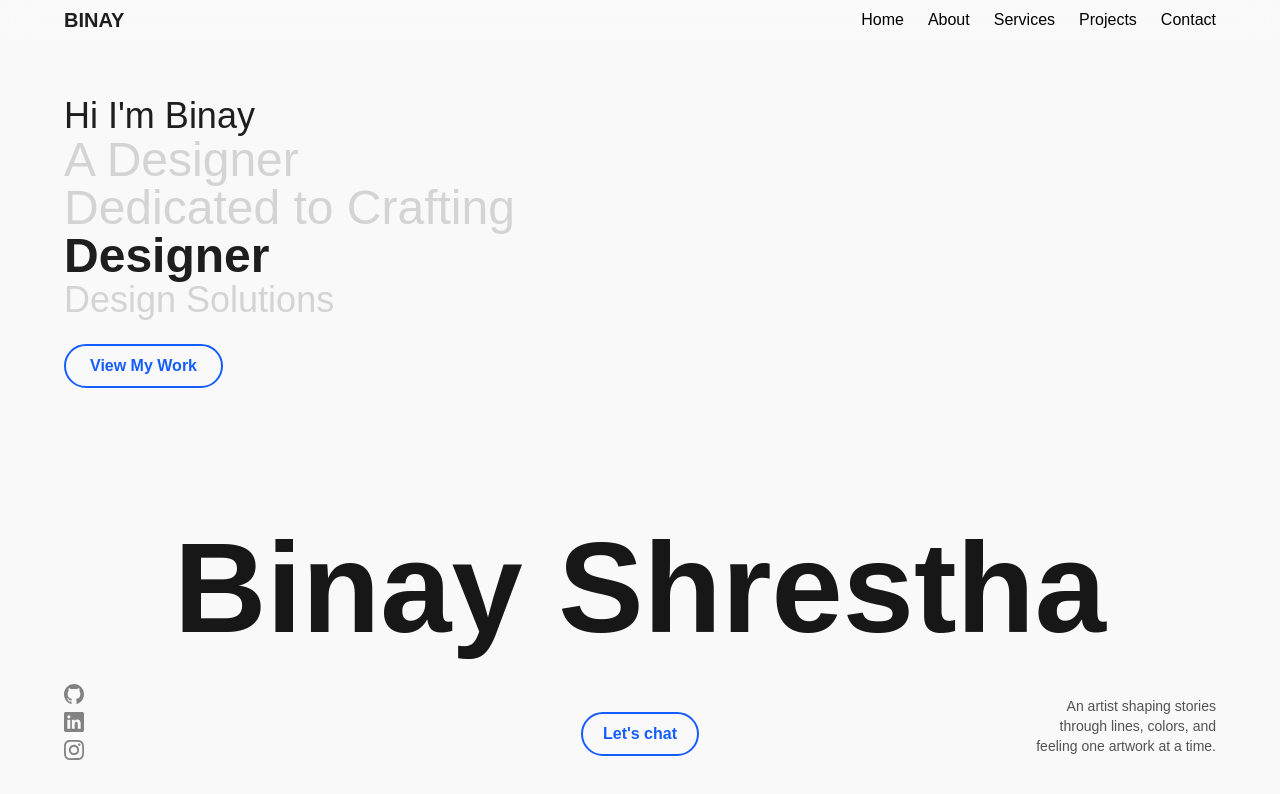
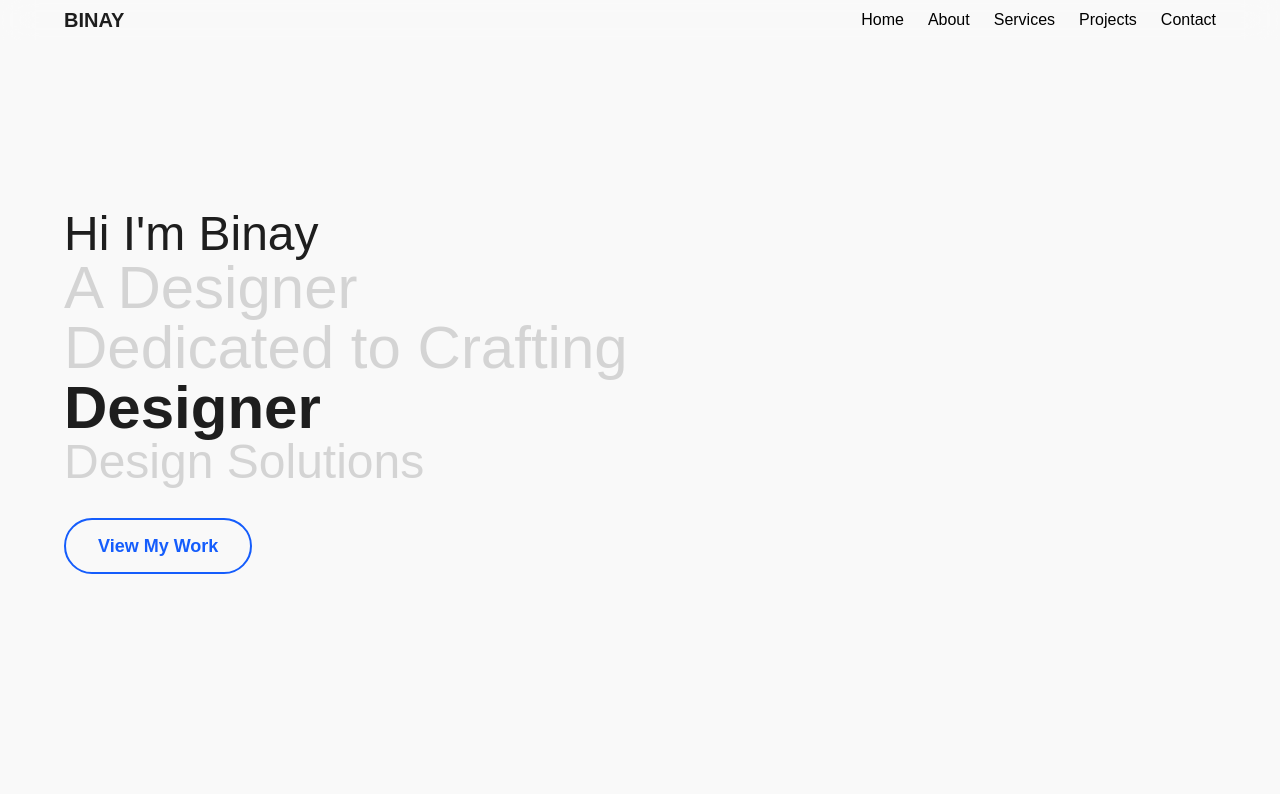
Before and after one commit to Hell086/Portfolio, a React (Vite) app: page / in a window 1280 px wide. Shown: the top 794 px of the page. Built offline with nearby package versions, Linux system fonts and the light colour scheme; a web font is replaced by a local one.

Commit message:
portfolio commited

```diff
--- a/src/components/HeroText.jsx
+++ b/src/components/HeroText.jsx
@@ -13,7 +13,7 @@ const HeroText = () => {
       {/* Desktop View */}
       <div className="hidden md:flex flex-col">
         <motion.h1
-          className="text-4xl font-medium"
+          className="text-5xl font-medium"
           variants={variants}
           initial="hidden"
           animate="visible"
@@ -24,7 +24,7 @@ const HeroText = () => {
 
         <div className="flex flex-col items-start">
           <motion.p
-            className="text-5xl font-medium text-neutral-300"
+            className="text-6xl font-medium text-neutral-300"
             variants={variants}
             initial="hidden"
             animate="visible"
@@ -41,12 +41,12 @@ const HeroText = () => {
           >
             <FlipWords
               words={words}
-              className="font-black text-secondary text-5xl"
+              className="font-black text-secondary text-6xl"
             />
           </motion.div>
 
           <motion.p
-            className="text-4xl font-medium text-neutral-300"
+            className="text-5xl font-medium text-neutral-300"
             variants={variants}
             initial="hidden"
             animate="visible"
@@ -56,7 +56,7 @@ const HeroText = () => {
           </motion.p>
 
           <motion.div
-            className="mt-6 pb-4"
+            className="mt-8 pb-4"
             variants={variants}
             initial="hidden"
             animate="visible"
@@ -67,7 +67,7 @@ const HeroText = () => {
             }}
           >
             <motion.button
-              className="relative z-30 px-6 py-2 border-2 border-blue-600 rounded-full text-blue-600 font-semibold hover:cursor-pointer hover:bg-blue-600 hover:text-white transition-all"
+              className="relative z-30 px-8 py-3 border-2 border-blue-600 rounded-full text-blue-600 text-lg font-semibold hover:cursor-pointer hover:bg-blue-600 hover:text-white transition-all"
               whileHover={{ scale: 1.03 }}
               whileTap={{ scale: 0.95 }}
               id="projects"
@@ -79,7 +79,7 @@ const HeroText = () => {
       </div>
 
       {/* Mobile View */}
-      <div className="md:hidden flex flex-col space-y-6">
+      <div className="md:hidden flex flex-col space-y-4">
         <motion.p
           className="text-4xl font-medium"
           variants={variants}
--- a/src/sections/About.jsx
+++ b/src/sections/About.jsx
@@ -4,7 +4,9 @@ import { mySocials } from "../constants";
 
 const About = () => {
   const statsRef = useRef(null);
+  const headingRef = useRef(null);
   const isInView = useInView(statsRef, { once: true });
+  const isHeadingInView = useInView(headingRef, { once: true, margin: "0px 0px -50px 0px" });
 
   // Counter animation hook
   const useCounter = (end, duration = 2000) => {
@@ -52,32 +54,33 @@ const About = () => {
       id="about"
       className="c-space py-16 sm:py-20">
       {/* Header */}
-      <div className="mb-10 relative">
-        <h1 className="text-4xl sm:text-6xl md:text-8xl lg:text-9xl font-black text-neutral-900 text-center">
+      <div className="mb-10 relative" ref={headingRef}>
+        <motion.h1
+          className="text-4xl sm:text-6xl md:text-8xl lg:text-9xl font-black text-neutral-900 text-center"
+          initial={{ opacity: 0, y: 40 }}
+          animate={isHeadingInView ? { opacity: 1, y: 0 } : { opacity: 0, y: 40 }}
+          transition={{ duration: 0.7, ease: "easeOut" }}
+        >
           Binay Shrestha
-        </h1>
+        </motion.h1>
 
         {/* CTA */}
-            <div
-            className="mt-8 relative flex flex-col items-center gap-8">
+        <div className="mt-8 relative flex flex-col items-center gap-8">
           <motion.button
             className="mt-7 px-5 py-2 border-2 hover:cursor-pointer border-blue-600 rounded-full text-blue-600 font-semibold hover:bg-blue-600 hover:text-white transition-all"
             whileHover={{ scale: 1.05 }}
             whileTap={{ scale: 0.95 }}
-
           >
             Let's chat
           </motion.button>
 
           <div className="flex gap-2 sm:absolute sm:left-0 sm:top-0 sm:flex-col">
             {mySocials.map((social, index) => (
-          <a href={social.href} key={index}
+              <a
+                href={social.href}
+                key={index}
                 className="transition-all duration-300 ease-in-out hover:scale-110 inline-block"
-          style={{
-            filter: 'grayscale(100%) brightness(0.8)',
-            transition: 'all 0.3s ease-in-out'
-          }}
-
+                style={{ filter: 'grayscale(100%) brightness(0.8)', transition: 'all 0.3s ease-in-out' }}
                 onMouseEnter={(e) => {
                   e.currentTarget.style.filter = 'brightness(0) saturate(100%) invert(38%) sepia(89%) saturate(2699%) hue-rotate(202deg) brightness(101%) contrast(98%)';
                 }}
@@ -85,17 +88,12 @@ const About = () => {
                   e.currentTarget.style.filter = 'grayscale(100%) brightness(0.8)';
                 }}
               >
-            <img
-              src={social.icon}
-              className="w-5 h-5"
-              alt={social.name}
-            />
+                <img src={social.icon} className="w-5 h-5" alt={social.name} />
               </a>
             ))}
           </div>
 
           {/* Tagline */}
-
           <p className="text-neutral-600 text-sm text-center sm:absolute sm:right-0 sm:bottom-0 sm:w-[200px] sm:text-right">
             An artist shaping stories through lines, colors, and feeling one artwork at a time.
           </p>
@@ -114,7 +112,7 @@ const About = () => {
 
         {/* Tech Stack */}
         <div className="mt-14">
-          <h3 className="text-white  text-xl sm:text-2xl md:text-3xl font-medium mb-8">
+          <h3 className="text-white text-xl sm:text-2xl md:text-3xl font-medium mb-8">
             Tech Stack
           </h3>
 
@@ -151,8 +149,7 @@ const About = () => {
                     transition={{ duration: 0.4, delay: index * 0.1 }}
                   >
                     <div className="text-3xl sm:text-4xl md:text-5xl font-bold text-white">
-                      {count}
-                      {stat.suffix}
+                      {count}{stat.suffix}
                     </div>
                     <div className="text-neutral-400 text-xs sm:text-sm mt-1">
                       {stat.label}
--- a/src/sections/Hero.jsx
+++ b/src/sections/Hero.jsx
@@ -5,7 +5,7 @@ const Hero = () => {
   const isMobile = useMediaQuery({ maxWidth: 853 });
   return (
     <section
-      className="flex items-start justify-center md:items-start md:justify-start c-space pt-24 pb-10"
+      className="flex items-center justify-center md:items-center md:justify-start c-space min-h-screen"
       id="home"
     >
       <HeroText />
```
Lines whose indentation alone changed are shown as unchanged.
